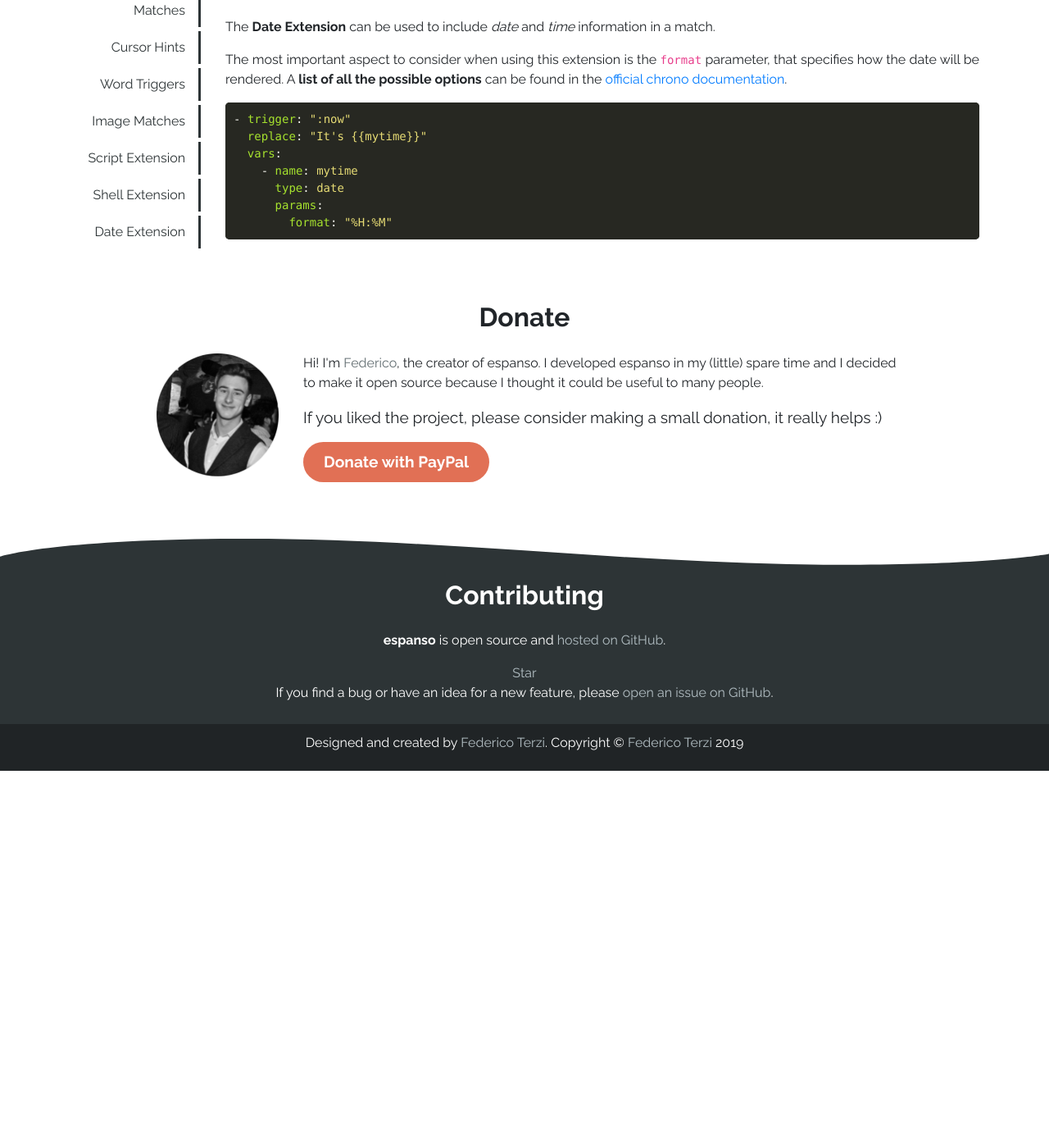
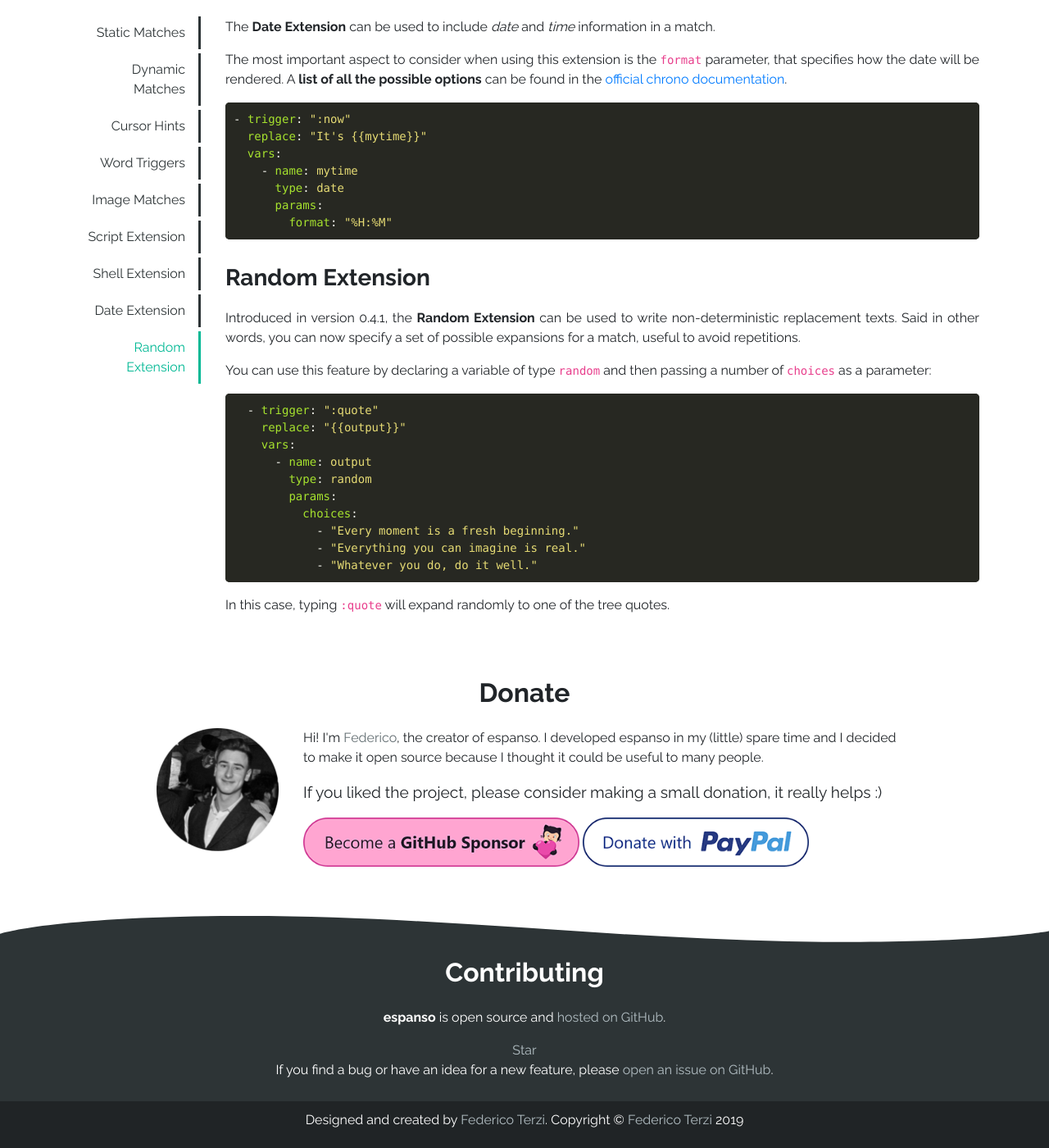
Before and after one commit to espanso/espanso, a Jekyll site: the page built from docs/matches.md, in a window 1280 px wide and 1400 px high, scrolled down 5807 px. Shown: the whole window at 82% size. Built offline with Jekyll 4.4.1, drawn with Linux system fonts in a browser that asks for light colours; before the commit the page ends 6747 px from its top, so only the background shows below that.

Commit message:
Update documentation to include random matches, insert Windows 10 notice and update donation links

````diff
--- a/_includes/donate.html
+++ b/_includes/donate.html
@@ -12,7 +12,10 @@
                 and I decided to make it open source because I thought it could be useful to many people.
             </p>
             <p class="bigger">If you liked the project, please consider making a small donation, it really helps :)</p>
-            <a class="btn btn-lg" target="_blank" href="https://www.paypal.com/cgi-bin/webscr?cmd=_s-xclick&hosted_button_id=FHNLR5DRS267E&source=url" role="button">Donate with PayPal</a>
+
+
+            <a target="_blank" href="https://github.com/sponsors/federico-terzi" role="button"><img src="/assets/images/githubsponsor.png" class="mbtn" /></a>
+            <a target="_blank" href="https://www.paypal.com/cgi-bin/webscr?cmd=_s-xclick&hosted_button_id=FHNLR5DRS267E&source=url" role="button"><img src="/assets/images/paypal.png" class="mbtn" /></a>
         </div>
     </div>
 </div>
--- a/_sass/_colors.scss
+++ b/_sass/_colors.scss
@@ -6,3 +6,4 @@
 $greenDark: #00372c;
 $yellowColor: #fdcb6e;
 $orangeColor: #e17055;
+$pinkColor: #e84393;
--- a/_sass/_donate.scss
+++ b/_sass/_donate.scss
@@ -25,7 +25,6 @@
     .btn {
         font-weight: 700;
         font-size: 1.2em;
-        background-color: $orangeColor;
         color: white !important;
         padding: 10px 25px 10px 25px;
         border-radius: 40px;
@@ -35,4 +34,9 @@
             font-size: 1.3em;
         }
     }
+
+    .mbtn {
+        height: 60px;
+        display: inline;
+    }
 }
--- a/docs/matches.md
+++ b/docs/matches.md
@@ -304,3 +304,26 @@
         format: "%H:%M"
 ```
 {% endraw %}
+
+### Random Extension
+
+Introduced in version 0.4.1, the **Random Extension** can be used to write non-deterministic replacement texts. Said in other words, you can now specify a set of possible expansions for a match, useful to avoid repetitions.
+
+You can use this feature by declaring a variable of type `random` and then passing a number of `choices` as a parameter:
+
+{% raw %}
+```yaml
+  - trigger: ":quote"
+    replace: "{{output}}"
+    vars:
+      - name: output
+        type: random
+        params:
+          choices:
+            - "Every moment is a fresh beginning."
+            - "Everything you can imagine is real."
+            - "Whatever you do, do it well."
+```
+{% endraw %}
+
+In this case, typing `:quote` will expand randomly to one of the tree quotes.
````
Also changed, not shown: install/win.md (+1 -1 lines), assets/images/githubsponsor.png (added), assets/images/paypal.png (added).
